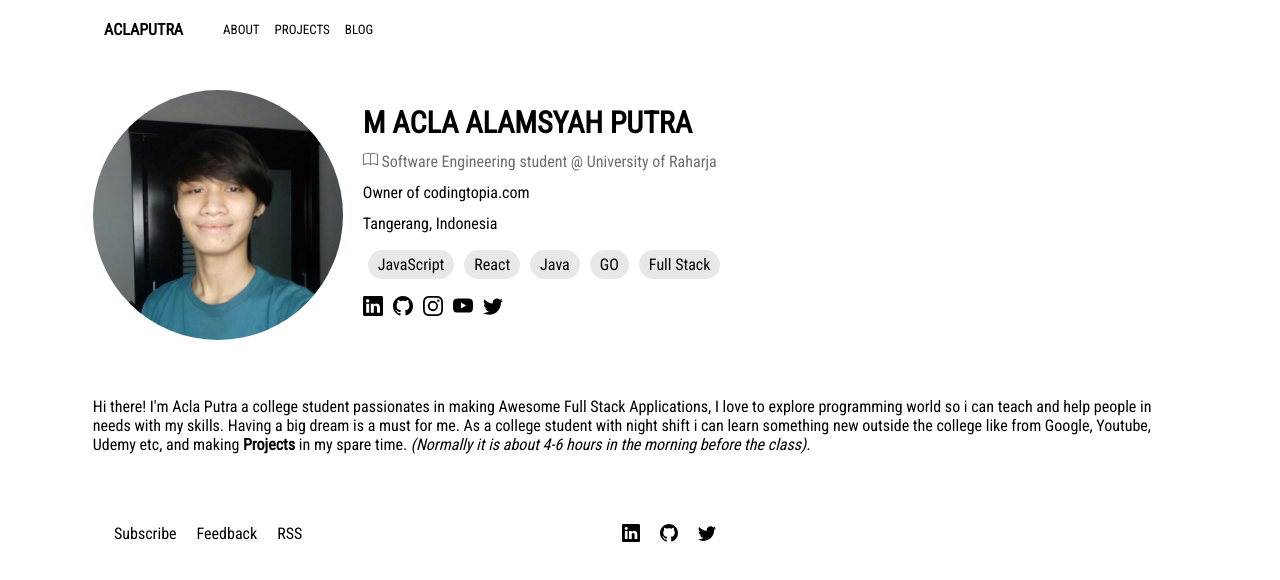
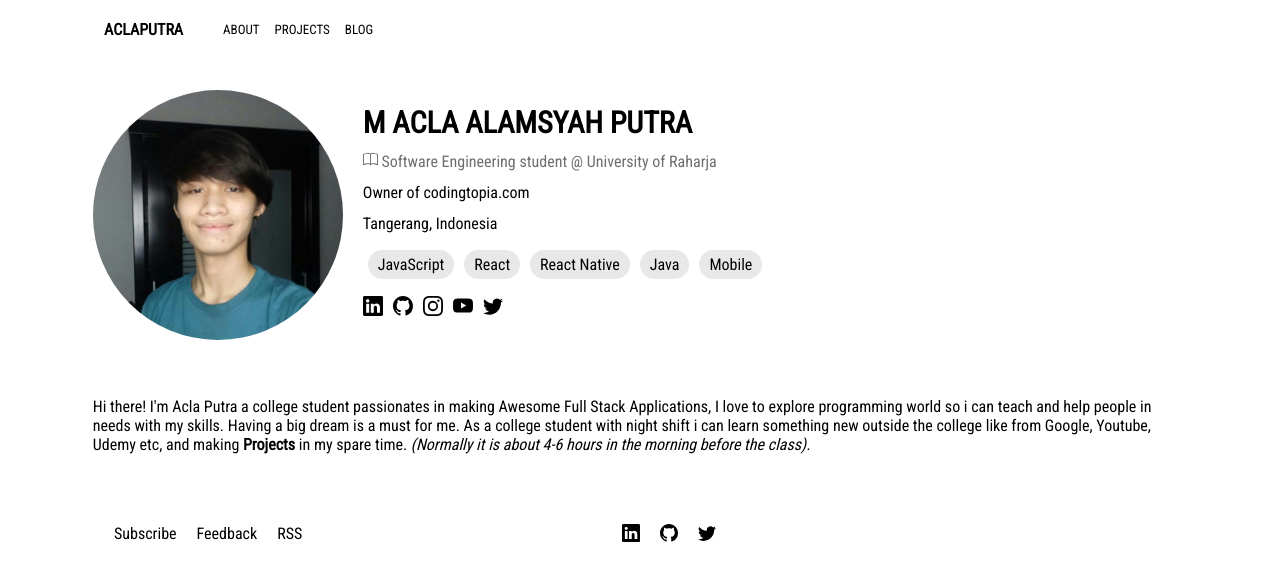
Before and after one commit to Aclaputra/aclaputra.github.io, a React (Create React App) app: page / in a window 1280 px wide. Shown: the top 580 px of the page. Built offline with nearby package versions, Linux system fonts and the light colour scheme.

Commit message:
added src/routes/About.js

```diff
--- a/src/routes/About.js
+++ b/src/routes/About.js
@@ -19,7 +19,7 @@ function About() {
                   <div>JavaScript</div> <div>React</div>
                 </div>
                 <div className="skills__pfp-down">
-                <div>Java</div>  <div>GO</div> <div className="skills__fullstack">Full Stack</div>
+                <div className="skills__fullstack">React Native</div> <div>Java</div> <div>Mobile</div>
                 </div>
               </div>
               <div className="pfp__content">
```
